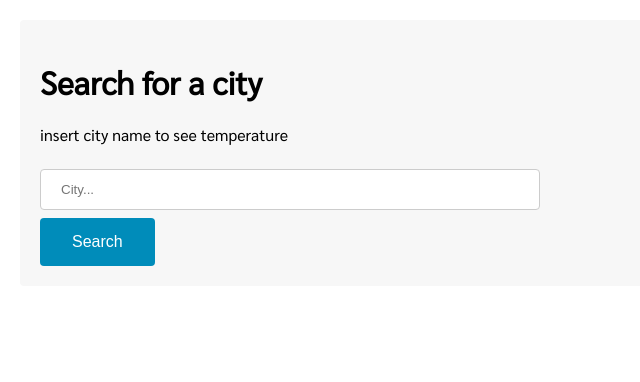
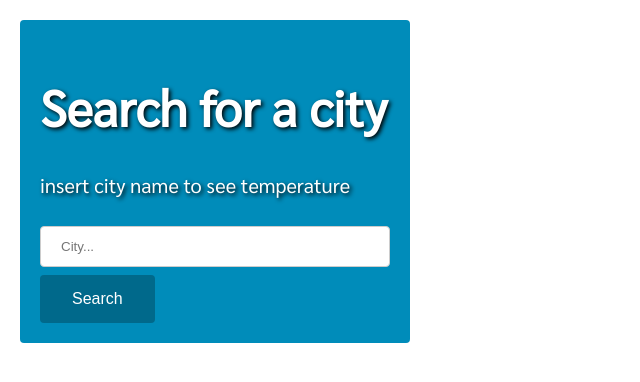
Before and after one commit to saminaumanen/weather_app, a React (Create React App) app: page / in a window 1280 px wide. Shown: the top 382 px of the page, without its empty margins (0-640 px from the left). Built offline with nearby package versions, Linux system fonts and the light colour scheme.

Commit message:
style updates

```diff
--- a/src/App.css
+++ b/src/App.css
@@ -1,11 +1,21 @@
 @import url('https://fonts.googleapis.com/css?family=Sarabun');
 
-body, h1, p {
+h1{
   font-family: 'Sarabun', sans-serif;
+  color: white;
+  text-shadow: 2px 2px 4px #000000;
+  font-size: 50px;
+}
+
+body, p {
+  font-family: 'Sarabun', sans-serif;
+  color: white;
+  text-shadow: 2px 2px 4px #000000;
+  font-size: 20px;
 }
 
 #searchButton{
-  background-color: #008CBA;
+  background-color:rgb(0, 105, 139);
   border: none;
   border-radius: 4px;
   color: white;
@@ -25,11 +35,17 @@ body, h1, p {
   border: 1px solid #ccc;
   border-radius: 4px;
   box-sizing: border-box;
+  background-color:white;
 }
 
 #weather_container{
+  max-width: 350px;
   margin: 20px;
   padding: 20px;
   border-radius: 4px;
-  background-color:#F7F7F7;
+  background-color: #008CBA ;
 }
+
+img {
+  width: 80px;
+}
--- a/src/App.js
+++ b/src/App.js
@@ -1,6 +1,6 @@
 import React, { Component } from 'react';
 import Weather from "./Weather";
-import WeatherTable from "./WeatherTable";
+import SearchWeather from "./SearchWeather";
 import './App.css';
 
 
@@ -10,7 +10,8 @@ class App extends Component {
   state = {
     city: "",
     temperature: "",
-    description: ""
+    description: "",
+    icon:"",
   }
 
 
@@ -27,6 +28,7 @@ class App extends Component {
         city: response.name,
         temperature: response.main.temp,
         description: response.weather[0].description,
+        icon: "http://openweathermap.org/img/w/" + response.weather[0].icon + ".png"
       })
     }
   }
@@ -36,6 +38,7 @@ componentWillMount(){
     city:JSON.parse(localStorage.getItem('city')),
     temperature:JSON.parse(localStorage.getItem('temperature')),
     description:JSON.parse(localStorage.getItem('description')),
+    icon:JSON.parse(localStorage.getItem('icon')),
     isLoading: false
   })
 }
@@ -45,6 +48,7 @@ componentWillUpdate(nextProps, nextState){
   localStorage.setItem('city',JSON.stringify(nextState.city));
   localStorage.setItem('temperature',JSON.stringify(nextState.temperature));
   localStorage.setItem('description',JSON.stringify(nextState.description));
+  localStorage.setItem('icon',JSON.stringify(nextState.icon));
 }
 
 
@@ -54,11 +58,12 @@ componentWillUpdate(nextProps, nextState){
       <div id="weather_container">
           <h1>Search for a city</h1>
             <p>insert city name to see temperature</p>
-          <WeatherTable loadWeather={this.getWeather} />
+          <SearchWeather loadWeather={this.getWeather} />
           <Weather
             city={this.state.city}
             temperature={this.state.temperature}
-            description={this.state.description} />
+            description={this.state.description}
+            icon={this.state.icon} />
       </div>
     )
   }
--- a/src/WeatherTable.js
+++ b/src/SearchWeather.js
@@ -1,6 +1,6 @@
 import React, { Component } from "react";
 
-class WeatherTable extends Component {
+class SearchWeather extends Component {
   render(){
 
     return(
@@ -12,4 +12,4 @@ class WeatherTable extends Component {
 }
 }
 
-export default WeatherTable;
+export default SearchWeather;
--- a/src/Weather.js
+++ b/src/Weather.js
@@ -26,6 +26,10 @@ class Weather extends Component {
                 </p>
             }
 
+            {
+                this.props.icon && <p><img src={this.props.icon} alt="Weather Icon" /></p>
+            }
+
         </div>
     )
 }
```
